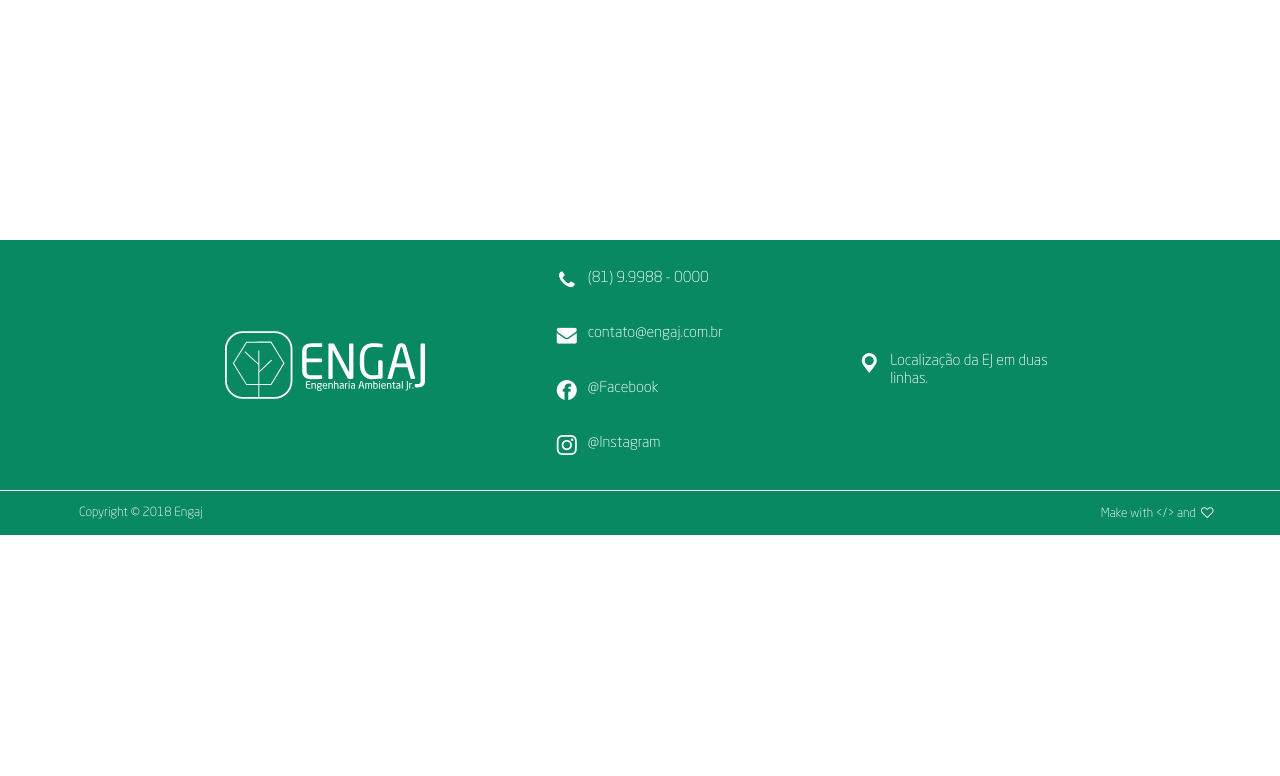
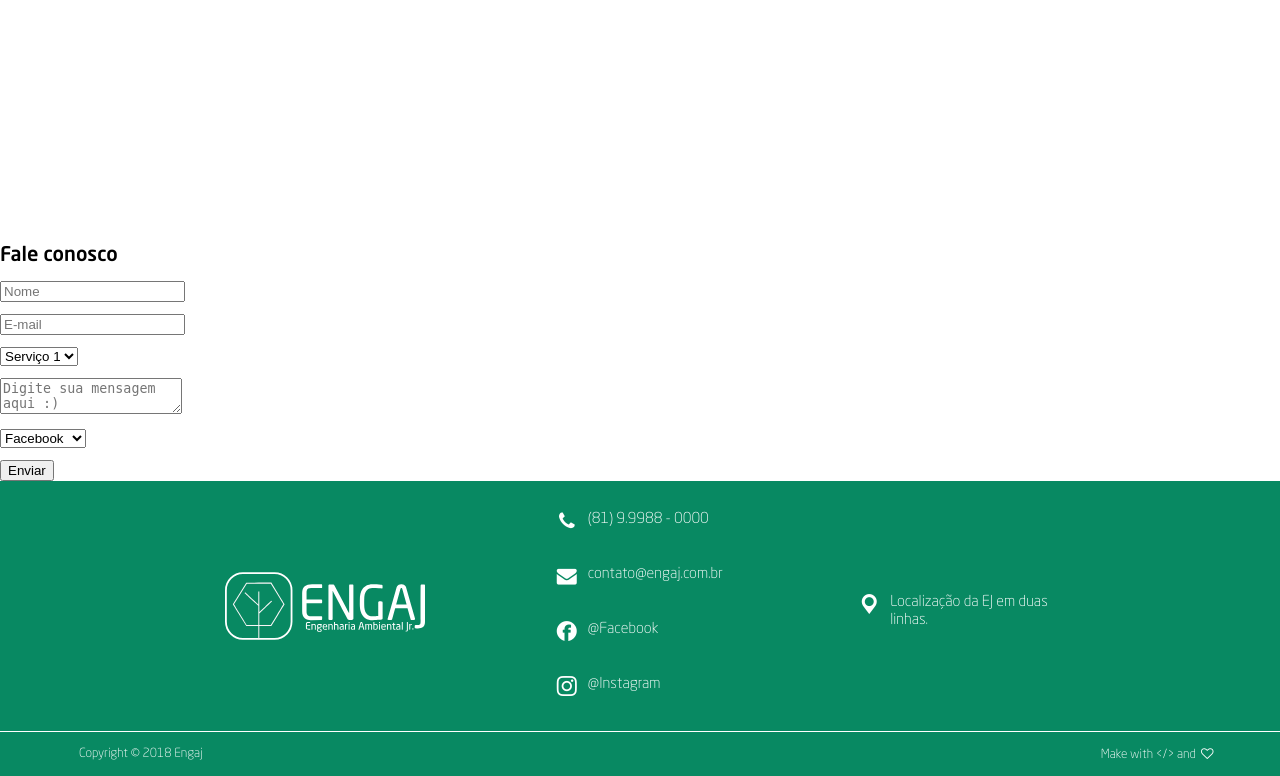
Before and after one commit to citi-onboarding/Engaj, a Django app: page / in a window 1280 px wide. Shown: the part 1606-2382 px from the top of the page. Before the commit the page ends 2141 px from the top, so only its background shows below. Run offline with Django 3.2, Linux system fonts and the light colour scheme; data that the repository does not hold is empty; some libraries are stand-ins or nearby versions.

Commit message:
Adicionando o back-end da seção contato

```diff
--- /dev/null
+++ b/core/templates/includes/contato.html
@@ -0,0 +1,26 @@
+{% load static %}
+<form method='POST'>
+    {% csrf_token %}
+    <h1> Fale conosco </h1>
+    <input placeholder = 'Nome' type='text' name='name'>
+    <br></br>
+    <input placeholder = 'E-mail' type='email' name='email'>
+    <br></br>
+    <select name='servico' placeholder='serviço desejado'>
+        <option value="s1">Serviço 1</option>
+        <option value="s2">Serviço 2</option>
+        <option value="s3">Serviço 3</option>
+        <option value="s4">Serviço 4</option>
+    </select>
+    <br></br>
+    <textarea placeholder='Digite sua mensagem aqui :)' name='message'></textarea>
+    <br></br>
+    <select name='conhecer' placeholder='como nos conheceu?'>
+        <option value="Facebook">Facebook</option>
+        <option value="Instagram">Instagram</option>
+        <option value="Indicações">Indicações</option>
+        <option value="E-mail">E-mail</option>
+    </select>
+    <br></br>
+    <button type='submit'>Enviar</button>
+<form>
--- a/core/templates/index.html
+++ b/core/templates/index.html
@@ -35,6 +35,7 @@ que serão juntos em um único arquivo antes do deploy -->
 
     {% include "includes/servicos.html" %}
     {% include "includes/sobre.html" %}
+    {% include "includes/contato.html" %}
     {% include "includes/footer.html" %}
 
 </div>
--- a/core/views.py
+++ b/core/views.py
@@ -15,3 +15,28 @@ class IndexView(TemplateView):
         context["valores"] = Valor.objects.all()
 
         return context
+
+    def contato(request):
+        if request.method == 'POST':
+            name = request.POST.get('name')
+            email = request.POST.get('email')
+            servico = request.POST.get('servico')
+            message = request.POST.get('message')
+            conhecer = request.POST.get('conhecer')
+
+            send_templated_mail(
+                template_name='email',
+                from_email='email',
+                recipient_list=['abcr@cin.ufpe.br'],
+                context={
+                    'nome':name,
+                    'email':email,
+                    'servico':servico,
+                    'mensagem':message,
+                    'conhecer':conhecer
+                }
+            )
+
+            return HttpResponseRedirect(reverse_lazy('contato'))
+
+        return render(request,'core/index.html',{})
```
Also changed, not shown: engaj/settings/base.py (+10 -0 lines), 1 other file.
